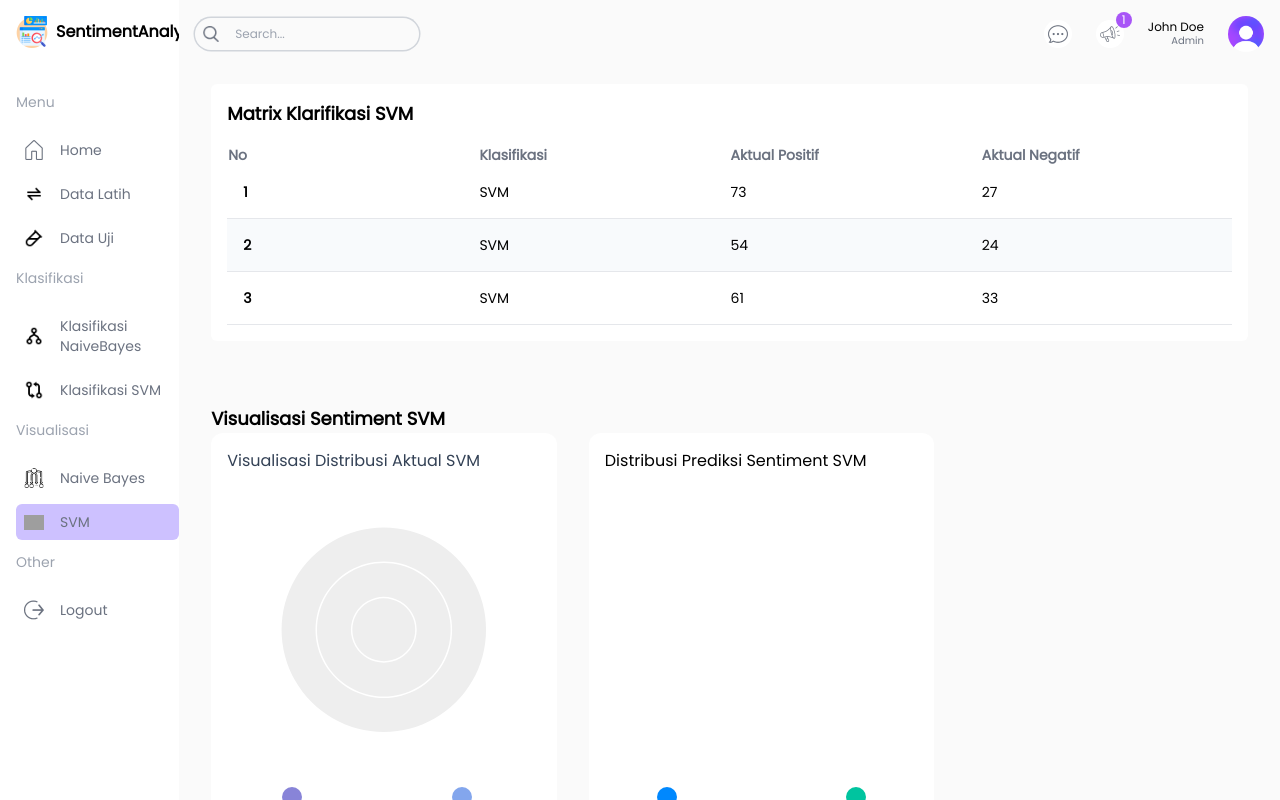
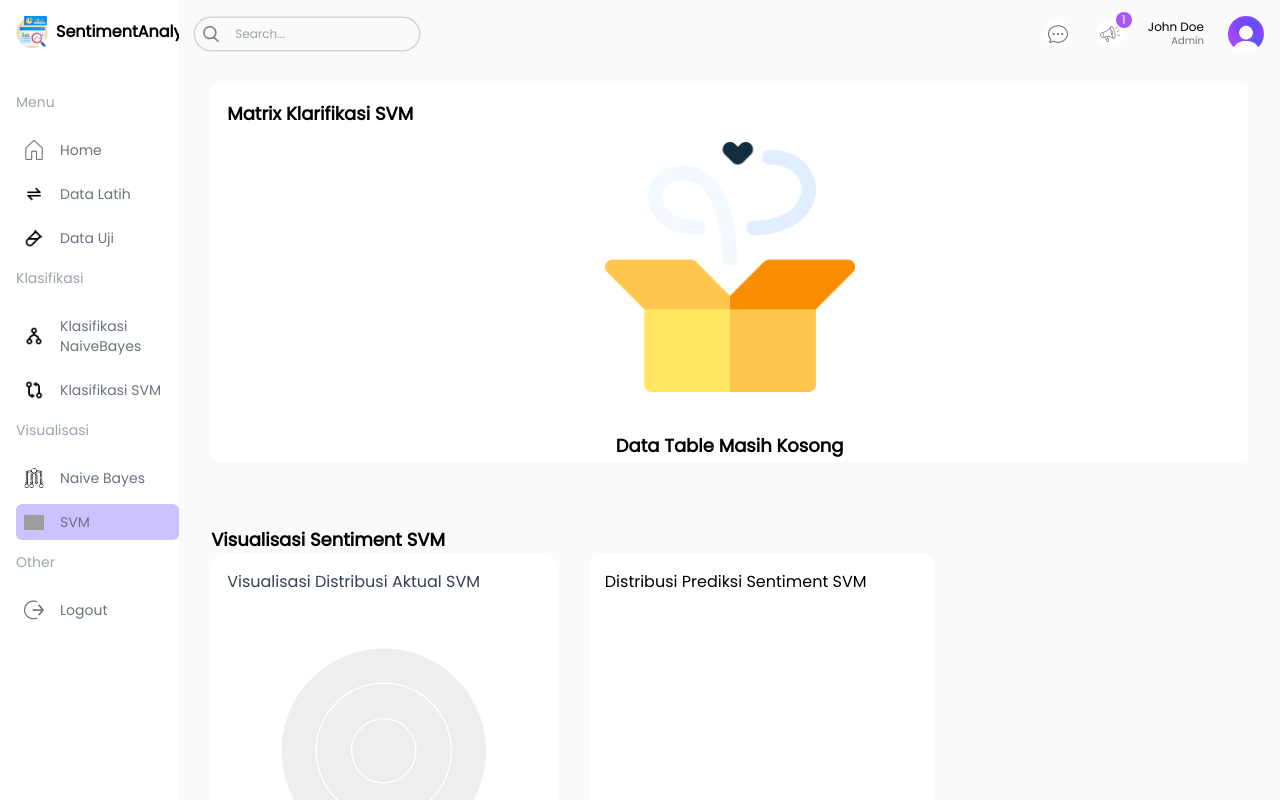
Before and after one commit to RezEkoArd/sentiment-analysis, a Next.js app: page /svm in a window 1280 px wide. Built offline with nearby package versions, Linux system fonts and the light colour scheme; sample sign-in values are in the browser's storage; grey boxes are pictures that could not be loaded.

Commit message:
add page visualisasi SVM and fixture Admin page

```diff
--- a/src/app/(dashboard)/(visualisasi)/naive-bayes/page.tsx
+++ b/src/app/(dashboard)/(visualisasi)/naive-bayes/page.tsx
@@ -1,7 +1,4 @@
 "use client";
-
-import Table from "@/components/Table";
-
 import ChartPie from "@/components/ChartPie";
 import ChartAkurasi from "@/components/ChartAkurasi";
 import { useEffect, useState } from "react";
@@ -12,35 +9,6 @@ import {
 } from "@/lib/utils";
 import TableEmpty from "@/components/AlertEmpty";
 import TableMatrix from "@/components/TabpeMatrix";
-
-type Matrix = {
-  id: number;
-  klasifikasi: string;
-  aktualPositif: number;
-  aktualNegatif: number;
-};
-
-const columns = [
-  {
-    header: "No",
-    accessor: "no",
-  },
-  {
-    header: "Klasifikasi",
-    accessor: "klasifikasi",
-    className: "hidden md:table-cell",
-  },
-  {
-    header: "Aktual Positif",
-    accessor: "aktualPosifit",
-    className: "hidden md:table-cell",
-  },
-  {
-    header: "Aktual Negatif",
-    accessor: "aktualNegatif",
-    className: "hidden md:table-cell",
-  },
-];
 
 const Page = () => {
   const [naiveBayesConfusionMatrix, setNaiveBayesConfusionMatrix] =
@@ -95,7 +63,6 @@ const Page = () => {
 
   const TP = naiveBayesConfusionMatrix?.TP;
   const TN = naiveBayesConfusionMatrix?.TN;
-  console.log(naiveBayesConfusionMatrix);
 
   return (
     <div className="p-4 flex gap-4 flex-col md:flex-row">
@@ -134,10 +101,10 @@ const Page = () => {
             <div className="w-full lg:w-1/3 h-[450px]">
               <ChartAkurasi
                 title="NaiveBayes"
-                TP={46}
-                TN={1088}
-                FP={10}
-                FN={269}
+                TP={naiveBayesConfusionMatrix?.TP ?? 0}
+                TN={naiveBayesConfusionMatrix?.TP ?? 0}
+                FP={naiveBayesConfusionMatrix?.TP ?? 0}
+                FN={naiveBayesConfusionMatrix?.TP ?? 0}
               />
             </div>
           </div>
--- a/src/app/(dashboard)/(visualisasi)/svm/page.tsx
+++ b/src/app/(dashboard)/(visualisasi)/svm/page.tsx
@@ -1,53 +1,65 @@
-import Table from "@/components/Table";
-import { SVMdata } from "@/lib/data";
-import { PieChart, Pie, Sector, Cell, ResponsiveContainer } from "recharts";
+"use client";
 import ChartPie from "@/components/ChartPie";
 import ChartAkurasi from "@/components/ChartAkurasi";
-
-
-type Matrix = {
-  id: number;
-  klasifikasi: string;
-  aktualPositif: number;
-  aktualNegatif: number;
-};
-
-const columns = [
-  {
-    header: "No",
-    accessor: "no",
-  },
-  {
-    header: "Klasifikasi",
-    accessor: "klasifikasi",
-    className: "hidden md:table-cell",
-  },
-  {
-    header: "Aktual Positif",
-    accessor: "aktualPosifit",
-    className: "hidden md:table-cell",
-  },
-  {
-    header: "Aktual Negatif",
-    accessor: "aktualNegatif",
-    className: "hidden md:table-cell",
-  },
-];
+import { useEffect, useState } from "react";
+import {
+  calculatedAccuracy,
+  ClassifierResult,
+  ConfusionMatrix,
+} from "@/lib/utils";
+import TableEmpty from "@/components/AlertEmpty";
+import TableMatrix from "@/components/TabpeMatrix";
 
 const Page = () => {
-  const renderRow = (item: Matrix, index: any) => (
-    <tr
-      key={index}
-      className="border-b border-gray-200 even:bg-slate-50 text-sm hover:bg-lightPurple"
-    >
-      <td className="flex items-center gap-4 p-4">
-        <h3 className="font-semibold">{index + 1}</h3>
-      </td>
-      <td className="hidden md:table-cell">{item.klasifikasi}</td>
-      <td className="hidden md:table-cell">{item.aktualPositif}</td>
-      <td className="hidden md:table-cell">{item.aktualNegatif}</td>
-    </tr>
-  );
+  const [svmConfusionMatrix, setSVMConfusionMatrix] =
+    useState<ConfusionMatrix | null>(null);
+  const [accuracy, setAccuracy] = useState<number>(0);
+
+  useEffect(() => {
+    const x = localStorage.getItem("SvmResult");
+    if (x) {
+      try {
+        const parsedData: ClassifierResult[] = JSON.parse(x);
+
+        const generateConfusionMatrix = (
+          predictions: string[],
+          groundTruths: string[]
+        ): ConfusionMatrix => {
+          let TP = 0,
+            TN = 0,
+            FP = 0,
+            FN = 0;
+
+          predictions.forEach((prediction, index) => {
+            const actual = groundTruths[index];
+            if (prediction === "positif" && actual === "positif") TP++;
+            else if (prediction === "negatif" && actual === "negatif") TN++;
+            else if (prediction === "positif" && actual === "negatif") FP++;
+            else if (prediction === "negatif" && actual === "positif") FN++;
+          });
+
+          return { TP, TN, FP, FN };
+        };
+
+        //Ambil Prediksi dan groundThruth
+        const predictions = parsedData.map((result) => result.prediksi);
+        const groundTruths = parsedData.map((result) => result.hasil);
+
+        // Hitung Matriks konfusi dan set ke set
+        const hasil = generateConfusionMatrix(predictions, groundTruths);
+
+        // Hitung Accuracy
+        const accuracy = calculatedAccuracy(hasil);
+        setAccuracy(accuracy * 100);
+        setSVMConfusionMatrix(hasil);
+      } catch (error) {
+        console.log("Error parsing SVMResult from localStorage: ", error);
+      }
+    }
+  }, []);
+
+  const TP = svmConfusionMatrix?.TP;
+  const TN = svmConfusionMatrix?.TN;
 
   return (
     <div className="p-4 flex gap-4 flex-col md:flex-row">
@@ -55,7 +67,11 @@ const Page = () => {
         {/* Table Mini  */}
         <div className="bg-white p-4 rounded-md flex-1 m-4 mt-0">
           <h1 className="text-lg font-semibold">Matrix Klarifikasi SVM</h1>
-          <Table columns={columns} renderRow={renderRow} data={SVMdata} />
+          {!svmConfusionMatrix ? (
+            <TableEmpty />
+          ) : (
+            <TableMatrix confusionMatrix={svmConfusionMatrix} />
+          )}
         </div>
 
         <div className=" p-4 rounded-md flex-1">
@@ -69,11 +85,21 @@ const Page = () => {
           <div className="flex gap-8 flex-col lg:flex-row">
             {/* Chart Visual Sentiment  */}
             <div className="w-full lg:w-1/3 h-[450px]">
-            <ChartPie title={"SVM"}/>
+              <ChartPie
+                title={"SVM"}
+                aktualPositif={svmConfusionMatrix?.TP ?? 0}
+                aktualNegatif={svmConfusionMatrix?.TN ?? 0}
+              />
             </div>
             {/*Chart Akurasi Sentiment  */}
             <div className="w-full lg:w-1/3 h-[450px]">
-              <ChartAkurasi title={"SVM"} />
+              <ChartAkurasi
+                title={"SVM"}
+                TP={svmConfusionMatrix?.TP ?? 0}
+                TN={svmConfusionMatrix?.TN ?? 0}
+                FP={svmConfusionMatrix?.FP ?? 0}
+                FN={svmConfusionMatrix?.FN ?? 0}
+              />
             </div>
           </div>
         </div>
--- a/src/app/(dashboard)/admin/page.tsx
+++ b/src/app/(dashboard)/admin/page.tsx
@@ -1,77 +1,33 @@
 "use client"
-
-import Pagination from "@/components/Pagination";
-import Table from "@/components/Table";
-import TableSearch from "@/components/TableSearch";
 import UserCard from "@/components/UserCard";
 import Image from "next/image";
-import { sentimentData } from "@/lib/data";
-
-type Sentiment = {
-  id: number;
-  waktu: string;
-  username: string;
-  score: number;
-  content: string;
-};
-
-const columns = [
-  {
-    header: "No",
-    accessor: "no",
-  },
-  {
-    header: "Username",
-    accessor: "username",
-    className: "hidden md:table-cell",
-  },
-  {
-    header: "Komentar",
-    accessor: "komentar",
-    className: "hidden md:table-cell",
-  },
-  {
-    header: "Sentiment",
-    accessor: "sentiment",
-    className: "hidden md:table-cell",
-  },
-];
+import { useEffect, useState } from "react";
 
 const Page = () => {
-  const renderRow = (item: Sentiment, index: number) => (
-    <tr
-      key={item.id}
-      className="border-b border-gray-200 even:bg-slate-50 text-sm hover:bg-lightPurple"
-    >
-      <td className="flex items-center gap-4 p-4">
-        <h3 className="font-semibold">{index + 1}</h3>
-      </td>
-      <td className="hidden md:table-cell">{item.username}</td>
-      <td className="hidden md:table-cell">{item.content}</td>
-      <td className="hidden md:table-cell">{item.score}</td>
-
-      {/* <td>
-        <div className="flex items-center gap-2">
-          <Link href={`/list/teachers/${item.id}`}>
-            <button className="w-7 h-7 flex items-center justify-center rounded-full bg-lamaSky">
-              <Image src="/view.png" alt="" width={16} height={16} />
-            </button>
-          </Link>
+  const [lengthDataUji,setLengthDatauji] = useState<number>(0);
+  const [lengthDataLatih,setLengthDataLatih] = useState<number>(0);
 
 
-        </div>
-      </td> */}
-    </tr>
-  );
+  useEffect(() => {
+    const datauji = localStorage.getItem('dataUji')
+    const datalatih = localStorage.getItem('dataLatih')
+
+    if(datauji && datalatih) {
+      const parsedUji = JSON.parse(datauji);
+      const parsedLatih = JSON.parse(datalatih);
+
+      setLengthDatauji(parsedUji.length)
+      setLengthDataLatih(parsedLatih.length)
+    }
+  },[])
 
   return (
     <div className="p-4 flex gap-4 flex-col md:flex-row">
       {/* User Card */}
       <div className="w-full flex flex-col gap-8">
         <div className="flex gap-4 justify-between flex-wrap">
-          <UserCard type={"Kata Dasar"} />
-          <UserCard type={"Data Latih"} />
-          <UserCard type={"Data Uji"} />
+          <UserCard type={"Data Latih"} value={lengthDataUji}/>
+          <UserCard type={"Data Uji"} value={lengthDataLatih}/>
         </div>
       </div>
     </div>
--- a/src/components/BtnClear.tsx
+++ b/src/components/BtnClear.tsx
@@ -4,6 +4,8 @@ const BtnClear = () => {
     const handleClearData = () => {
         localStorage.removeItem('dataUji');
         localStorage.removeItem('dataLatih');
+        localStorage.removeItem('NaiveBayesResult');
+        localStorage.removeItem('SvmResult');
         window.location.reload()
     }
 
--- a/src/components/UserCard.tsx
+++ b/src/components/UserCard.tsx
@@ -1,13 +1,13 @@
 import Image from "next/image"
 
-const UserCard = ({type} : {type:String}) => {
+const UserCard = ({type, value} : {type:String, value: number}) => {
   return (
     <div className='rounded-2xl odd:bg-lightPurple even:bg-picton-blue-300 p-4 flex-1 min-w-[150px]'>
         <div className="flex justify-between align-center">
             <span>{type}</span>
             <Image src="/more.png" alt="" width={20} height={20} />
         </div>
-        <h1 className="text-2xl font-semibold my-4">1,2345</h1>
+        <h1 className="text-2xl font-semibold my-4">{value}</h1>
     </div>
   )
 }
```
